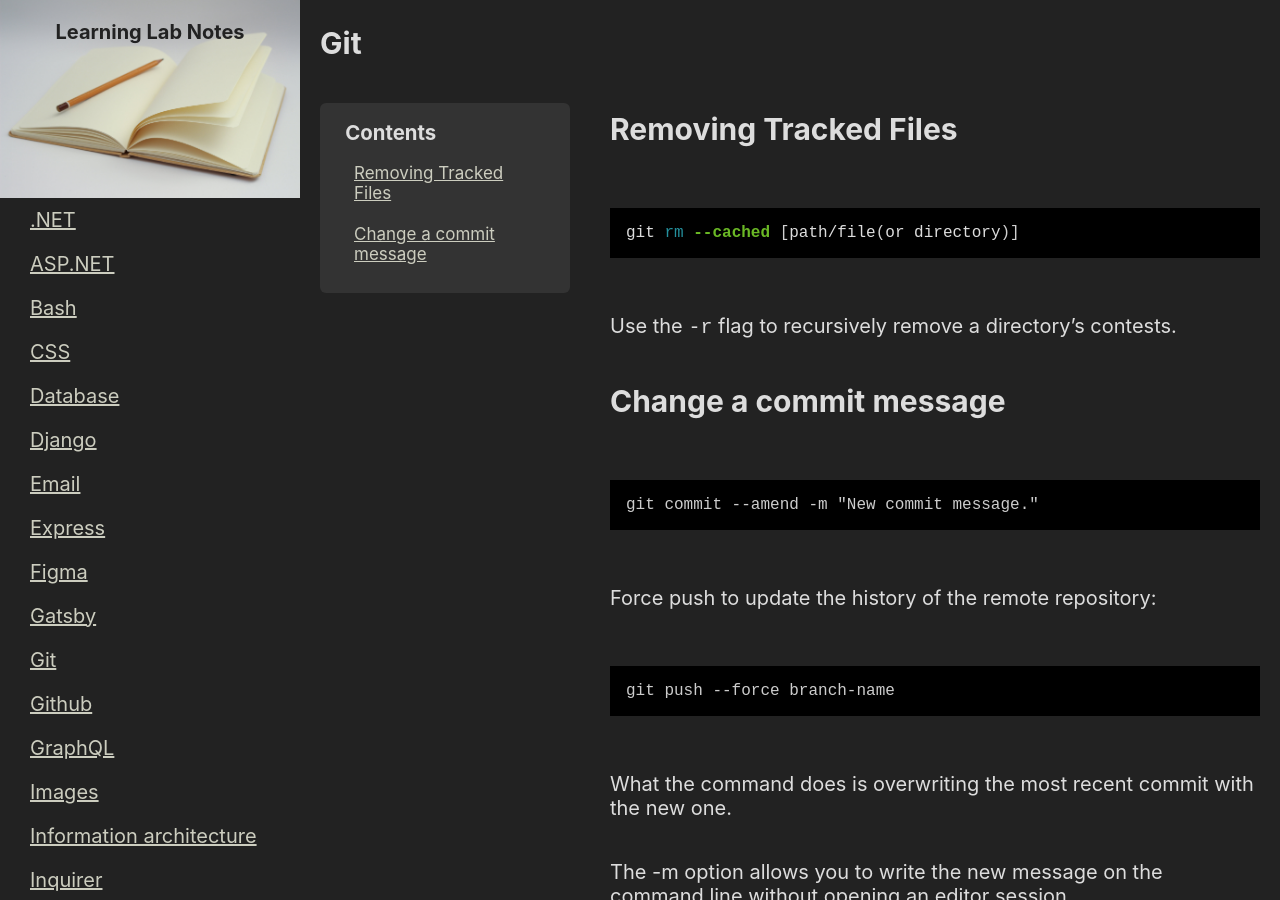
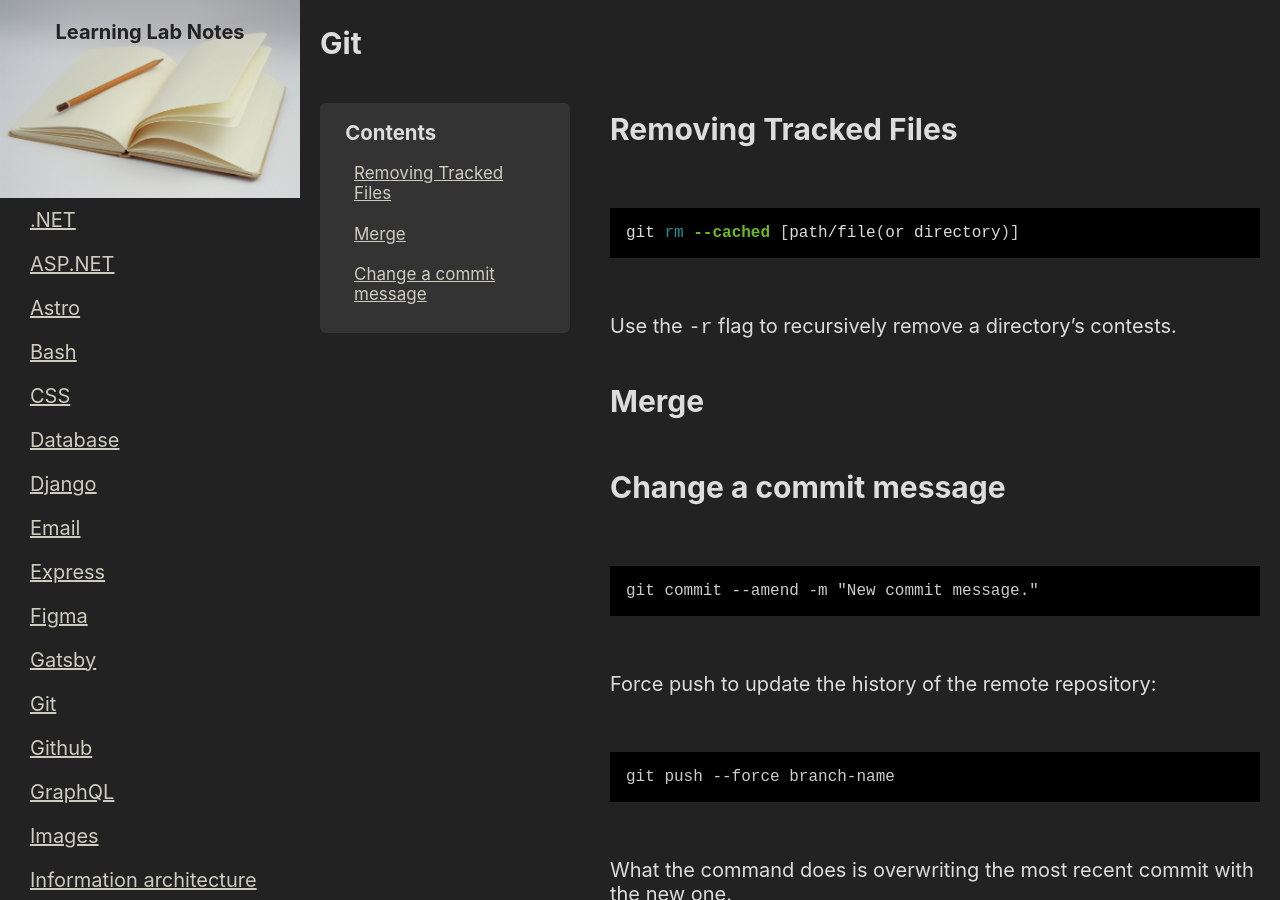
Before and after one commit to ElliotReed/learning-lab-notes, a Jekyll site: the page built from _notes/git.md, in a window 1280 px wide. Built offline with Jekyll 4.4.1, drawn with Linux system fonts in a browser that asks for light colours.

Commit message:
new note

````diff
--- a/_notes/git.md
+++ b/_notes/git.md
@@ -16,6 +16,10 @@ git rm --cached [path/file(or directory)]
 
 Use the `-r` flag to recursively remove a directory's contests.
 
+## Merge
+
+
+
 ## Change a commit message
 
 ```console
````
Also changed, not shown: _notes/astro.md (added, +17 -0 lines).
